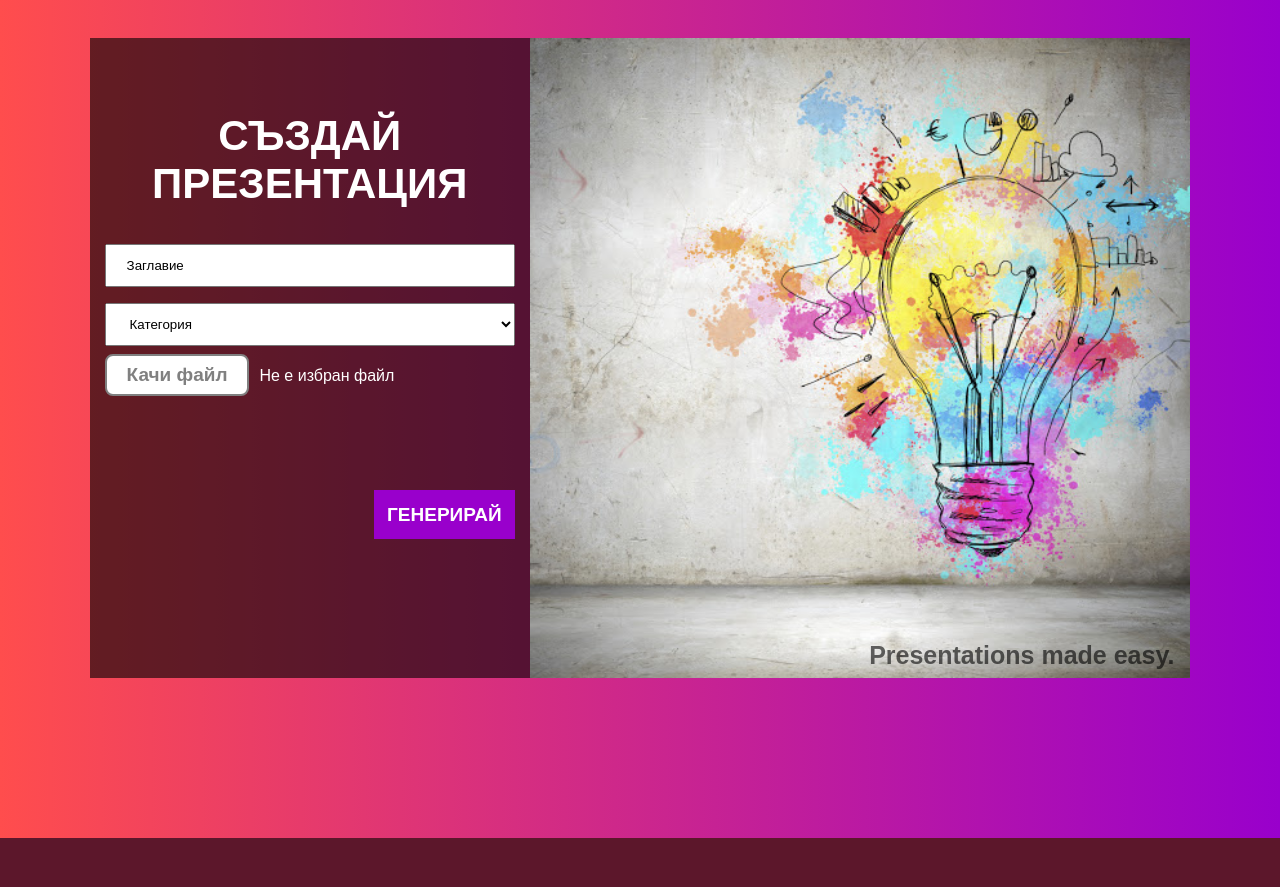
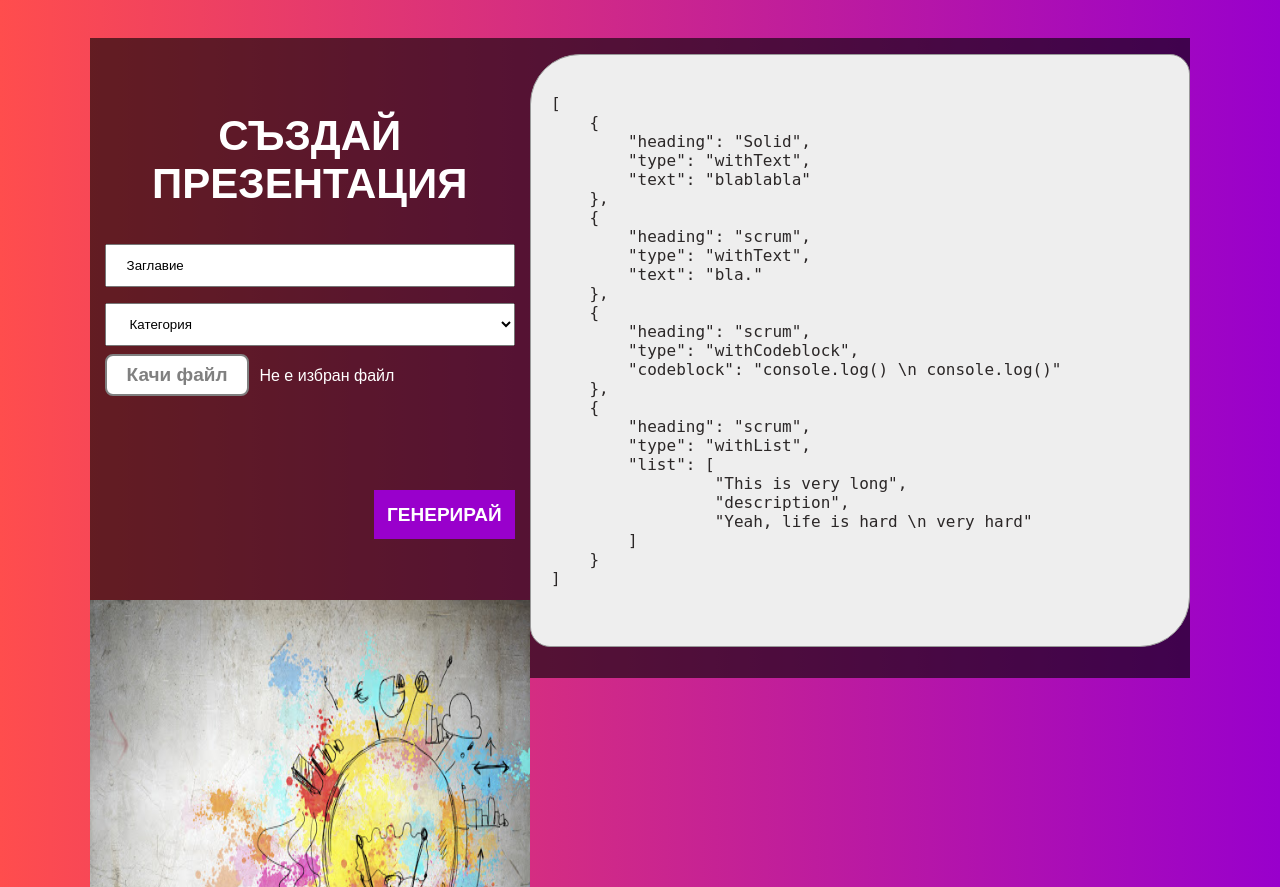
Before and after one commit to kstoimenova/presentation-generator, a PHP site: page /create-presentation.php in a window 1280 px wide. Shown: the top 887 px of the page. Before the commit the page ends 838 px from the top, so only its background shows below. Run offline with PHP 8.4, Linux system fonts and the light colour scheme; data that the repository does not hold is empty.

Commit message:
Added example for valid JSON on create presentation page

```diff
--- a/css/create-presentation.css
+++ b/css/create-presentation.css
@@ -156,3 +156,14 @@ input[type="file"] {
 ::placeholder {
     color: black;
 }
+
+.code {
+    background-color: #eee;
+    border: 1px solid #999;
+    border-radius: 50px 20px;
+    color: rgb(43, 39, 39);
+    display: block;
+    padding: 20px;
+    overflow-wrap: break-word;
+    font-size: 16px;
+  }
--- a/views/create-presentation.php
+++ b/views/create-presentation.php
@@ -50,16 +50,43 @@
 
                     </div>
                 </form>
-
-            </div>
-            <div class="column-right">
                 <div class="img-container">
                     <img src="static/images/add-presentation.jpg" alt="">
                     <div class="bottom-right">Presentations made easy.</div>
                 </div>
-
             </div>
-
+            <div class="column-right">
+                <pre class="code">
+                <code>
+[
+    {
+        "heading": "Solid",
+        "type": "withText",
+        "text": "blablabla"
+    },
+    {
+        "heading": "scrum",
+        "type": "withText",
+        "text": "bla."
+    },
+    {
+        "heading": "scrum",
+        "type": "withCodeblock",
+        "codeblock": "console.log() \n console.log()"
+    },
+    {
+        "heading": "scrum",
+        "type": "withList",
+        "list": [
+                 "This is very long",
+                 "description",
+                 "Yeah, life is hard \n very hard"
+        ]
+    }
+]
+                </code>
+                </pre>
+            </div>
     </div>
     </div>
 
```
